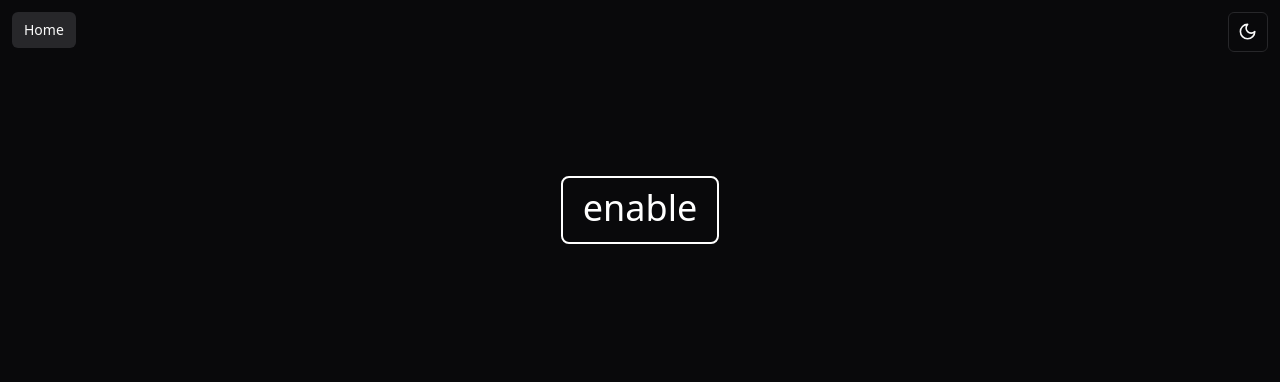
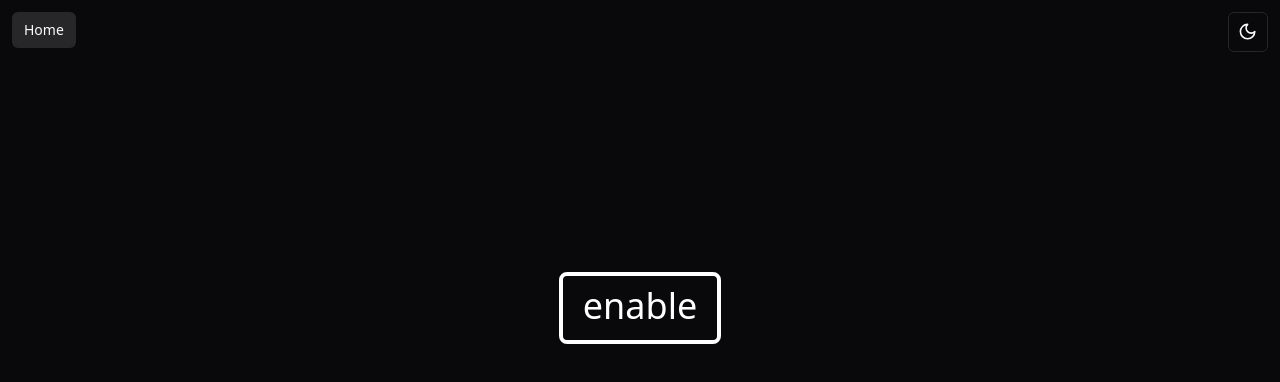
Before and after one commit to forrestwilkins/portfolio, a React (Vite) app: page /hello-sound in a window 1280 px wide. Shown: the top 382 px of the page. Built offline with nearby package versions, Linux system fonts and the light colour scheme.

Commit message:
feat: use button in hello sound

```diff
--- a/src/pages/hello-sound.tsx
+++ b/src/pages/hello-sound.tsx
@@ -1,6 +1,7 @@
+import { useTheme } from '@/components/app/theme-provider';
+import { Button } from '@/components/ui/button';
 import { useEffect, useRef, useState } from 'react';
 import { convertFrequencyToColor, generateMelody } from '../utils/sound.utils';
-import { useTheme } from '@/components/app/theme-provider';
 
 const HelloSound = () => {
   const { theme } = useTheme();
@@ -16,7 +17,7 @@ const HelloSound = () => {
 
   useEffect(() => {
     return () => {
-      if (oscillatorRef.current && audioContextRef.current) {
+      if (oscillatorRef.current && audioContextRef.current?.destination) {
         oscillatorRef.current.disconnect(audioContextRef.current.destination);
       }
     };
@@ -91,17 +92,18 @@ const HelloSound = () => {
   };
 
   return (
-    <div className="fixed left-0 top-0 flex h-full w-full justify-center">
-      <div
-        className="mt-44 h-fit cursor-pointer rounded-lg px-5 pb-3.5 pt-2.5 text-4xl no-underline transition-all"
+    <div className="flex justify-center">
+      <Button
+        className="mt-44 h-fit rounded-lg bg-transparent px-5 pb-3.5 pt-2.5 text-4xl no-underline transition-all hover:bg-transparent"
+        variant="secondary"
         style={{
           color: isPlaying ? textColor : baseColor,
-          border: `2px solid ${isPlaying ? textColor : baseColor}`,
+          border: `4px solid ${isPlaying ? textColor : baseColor}`,
         }}
         onClick={handleClick}
       >
         {getBtnText()}
-      </div>
+      </Button>
     </div>
   );
 };
```
